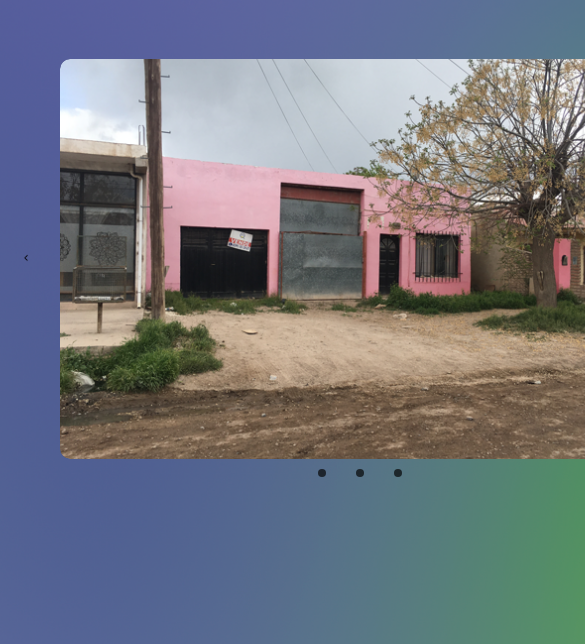
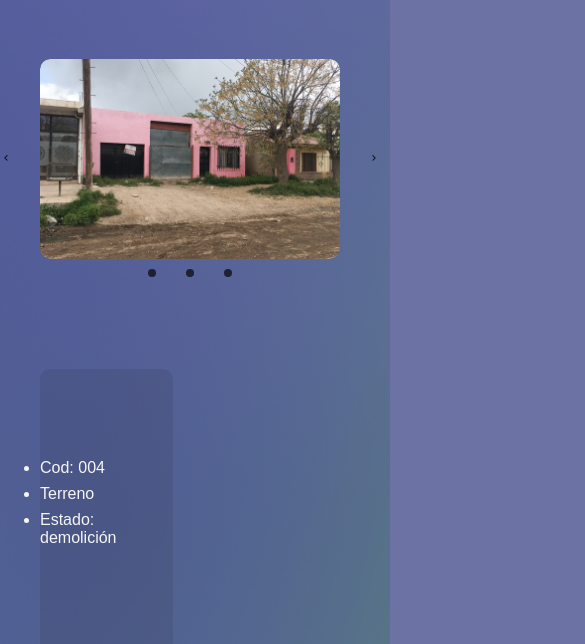
Before and after one commit to melinarambuena/MQ_Inmobiliaria, a plain HTML site: page pages/casa4.html in a window 390 px wide. Shown: the part 95-739 px from the top of the page, 585 px wide, since content can reach past the window. Drawn offline with Linux system fonts and the light colour scheme.

Commit message:
quinto commit

```diff
--- a/Estilos/paginas_style.css
+++ b/Estilos/paginas_style.css
@@ -951,6 +951,18 @@ footer {
             "fotocasa5 fotocasa6"
             "fotocasa7 . ";
     }
+
+    .tarjetacasa1,
+    .tarjetacasa2,
+    .tarjetacasa3,
+    .tarjetacasa4,
+    .tarjetacasa5,
+    .tarjetacasa6,
+    .tarjetacasa7 {
+        margin-left: -150px;
+
+    }
+
 }
 
 
@@ -990,6 +1002,39 @@ footer {
 
     }
 }
+
+@media (max-width:966px) {
+
+    .orden1,
+    .orden2,
+    .orden3,
+    .orden4,
+    .orden5,
+    .orden6,
+    .orden7 {
+        display: flex;
+        flex-direction: column;
+        gap: 20px;
+    }
+
+    .tarjetacasa1,
+    .tarjetacasa2,
+    .tarjetacasa3,
+    .tarjetacasa4,
+    .tarjetacasa5,
+    .tarjetacasa6,
+    .tarjetacasa7 {
+        margin-left: 267px;
+
+    }
+}
+
+@media (max-width:893px){
+    .tarjetacasa4{
+        width: 29%;
+    }
+}
+
 
 @media (max-width: 818px) {
     .titulo {
@@ -1062,7 +1107,7 @@ footer {
         margin-top: -350px;
     }
 
-    .texto-informativo{
+    .texto-informativo {
         width: 80%;
     }
 }
@@ -1074,12 +1119,12 @@ footer {
 }
 
 @media (max-width:743px) {
-    .texto-informativo{
+    .texto-informativo {
         margin-top: 40px;
         height: 350px;
     }
 
-    .padre-sobreNosotros{
+    .padre-sobreNosotros {
         gap: 100px;
     }
 
@@ -1089,6 +1134,62 @@ footer {
     .imagen-oficina {
         margin-top: -300px;
     }
+
+    .carousel_imagecasa1,
+    .carousel_imagecasa2,
+    .carousel_imagecasa3,
+    .carousel_imagecasa4,
+    .carousel_imagecasa5,
+    .carousel_imagecasa6,
+    .carousel_imagecasa7 {
+        height: 200px;
+        width: 300px;
+
+    }
+
+    .carouselcasa1,
+    .carouselcasa2,
+    .carouselcasa3,
+    .carouselcasa4,
+    .carouselcasa5,
+    .carouselcasa6,
+    .carouselcasa7 {
+
+        height: 200px;
+        width: 300px;
+        margin-left: 40px;
+    }
+
+    .carousel_slidecasa1, .carousel_slidecasa2, .carousel_slidecasa3, .carousel_slidecasa4, .carousel_slidecasa5, .carousel_slidecasa6, .carousel_slidecasa7 {
+        height: 200px;
+        width:300px
+    }
+
+    .carousel_track-containercasa1, .carousel_track-containercasa2, .carousel_track-containercasa3, .carousel_track-containercasa4, .carousel_track-containercasa5, .carousel_track-containercasa6, .carousel_track-containercasa7 {
+        height: 200px;
+        width: 300px;
+
+    }
+
+    .tarjetacasa1,
+    .tarjetacasa2,
+    .tarjetacasa3,
+    .tarjetacasa5,
+     {
+        margin-left: 40px;
+        width: 25%;
+
+    }
+
+    .tarjetacasa4,
+    .tarjetacasa6,
+    .tarjetacasa7
+    {
+        margin-left: 40px;
+
+        width: 34%;
+    }
+
 }
 
 
@@ -1109,7 +1210,7 @@ footer {
 
 @media (max-width:672px) {
 
-    .texto-informativo{
+    .texto-informativo {
         height: 370px;
     }
 }
@@ -1119,20 +1220,24 @@ footer {
         width: 500px;
     }
 }
-
+@media (max-width:643px) {
+    .tarjeta-de-contacto {
+        margin-top: 50px;
+    }
+}
 @media (max-width:641px) {
-    .padre-sobreNosotros{
+    .padre-sobreNosotros {
         gap: 200px;
     }
 
-    .texto-informativo{
+    .texto-informativo {
         margin-top: -90px;
         margin-left: 40px;
         height: 500px;
 
     }
 
-    .imagen-oficina{
+    .imagen-oficina {
         margin-left: -20px;
     }
 
@@ -1153,11 +1258,22 @@ footer {
 
 }
 
-@media (max-width:643px) {
-    .tarjeta-de-contacto {
-        margin-top: 50px;
+@media (max-width:602px){
+    .tarjetacasa1,
+    .tarjetacasa2,
+    .tarjetacasa3,
+    .tarjetacasa5,
+    .tarjetacasa6,
+    .tarjetacasa7 {
+        margin-left: 40px;
+        width: 35%;
+
     }
+
+
 }
+
+
 
 @media (max-width:546px) {
 
```
Lines whose indentation alone changed are shown as unchanged.
